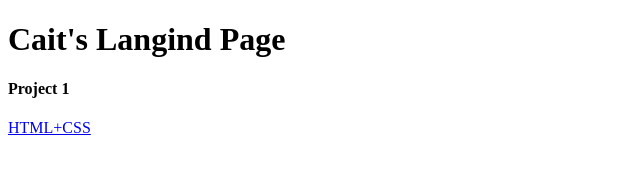
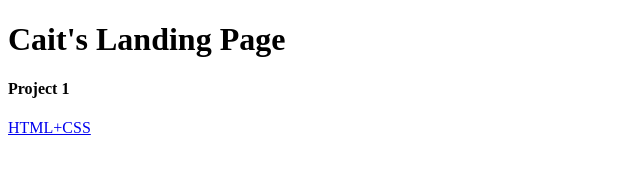
Before and after one commit to caitbrooks/caitbrooks.github.io, a plain HTML site: page index.html in a window 1280 px wide. Shown: the full height of the page, 0-640 px from the left. Drawn offline with Linux system fonts and the light colour scheme.

Commit message:
Project 1
Changed spelling of landing

```diff
--- a/index.html
+++ b/index.html
@@ -2,7 +2,7 @@
 <html lang="en">
 <head></head>
 <body>
-  <h1>Cait's Langind Page</h1>
+  <h1>Cait's Landing Page</h1>
         <h4>Project 1</h4>
         <p>
             <a href="Project_1/index.html">HTML+CSS</a>
```
